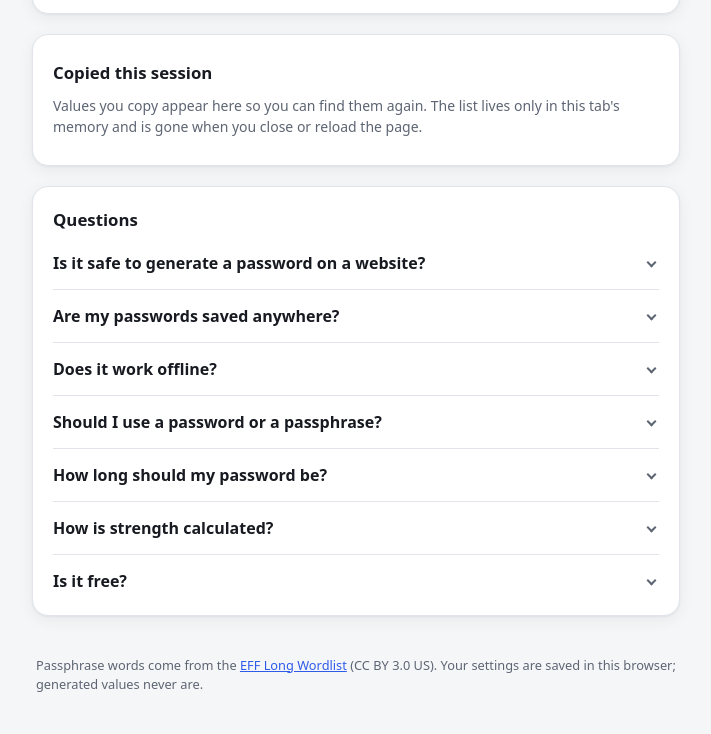
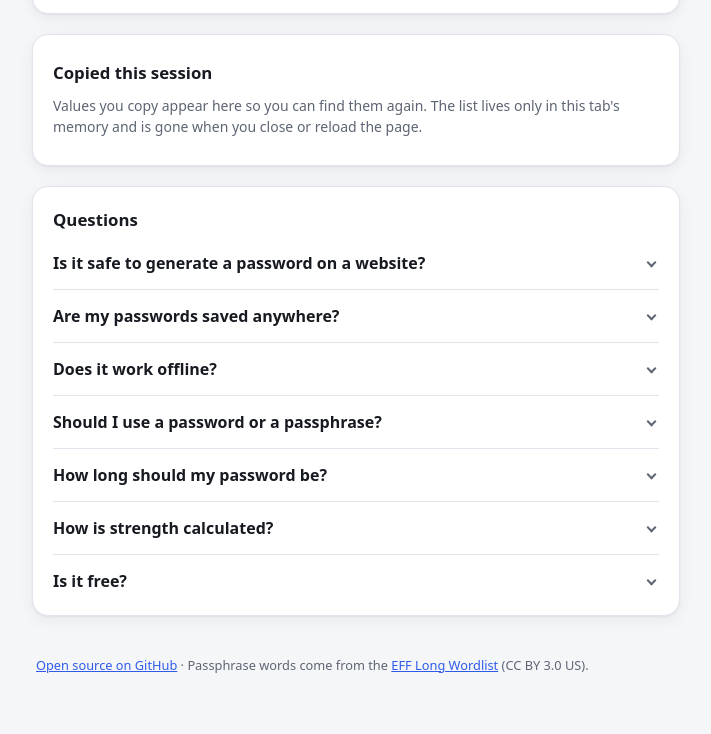
Before and after one commit to simonesarti/password-generator, a plain HTML site: page index.html in a window 1280 px wide. Shown: the part 932-1666 px from the top of the page, without its empty margins (284-995 px from the left). Drawn offline with Linux system fonts and the light colour scheme.

Commit message:
Footer: link to GitHub source, drop duplicate settings note
The saved-settings sentence is already covered by the FAQ. The EFF
wordlist credit stays in the footer as its license requires.

Co-Authored-By: Claude Opus 5.5 <noreply@anthropic.com>

```diff
--- a/index.html
+++ b/index.html
@@ -252,7 +252,7 @@
   </main>
 
   <footer class="footer">
-    <p>Passphrase words come from the <a href="https://www.eff.org/dice" rel="noopener noreferrer">EFF Long Wordlist</a> (CC BY 3.0 US). Your settings are saved in this browser; generated values never are.</p>
+    <p><a href="https://github.com/simonesarti/password-generator" rel="noopener noreferrer">Open source on GitHub</a> · Passphrase words come from the <a href="https://www.eff.org/dice" rel="noopener noreferrer">EFF Long Wordlist</a> (CC BY 3.0 US).</p>
   </footer>
 
   <div id="toast" class="toast" role="status" aria-live="polite"></div>
```
